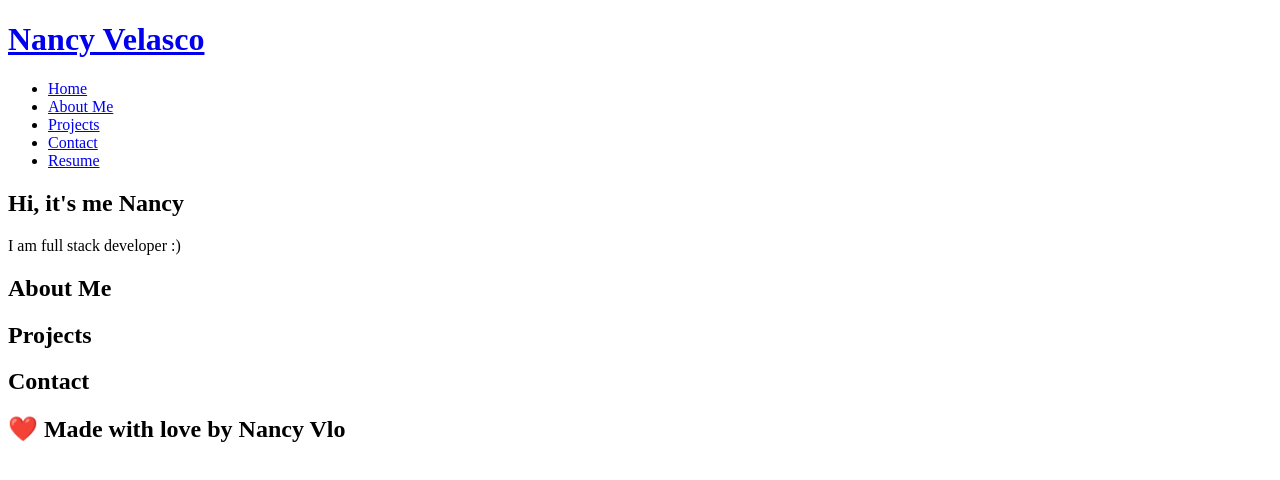
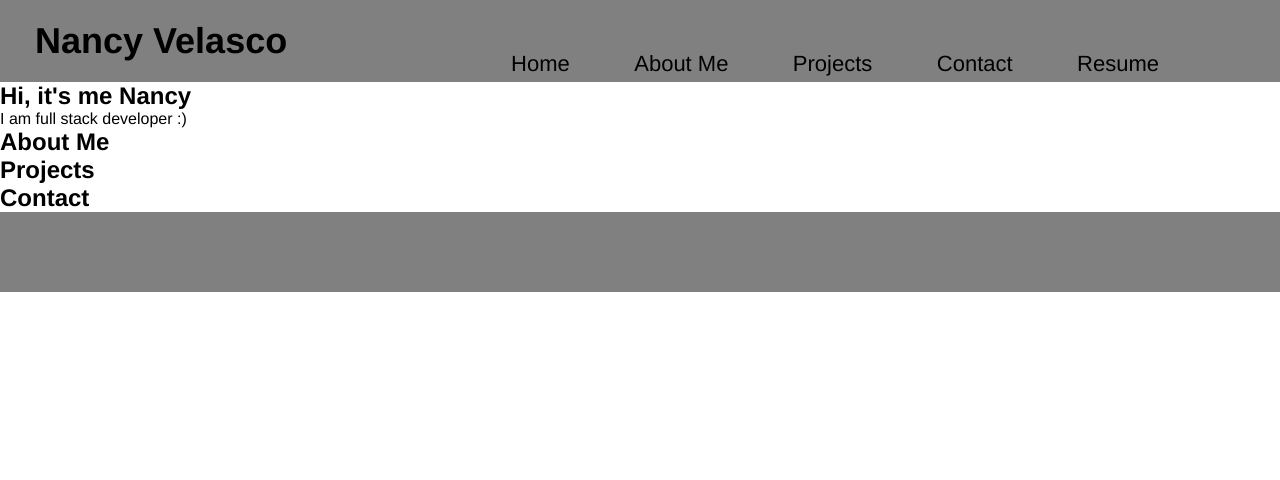
Before and after one commit to nancyvlo/nvlo-port, a plain HTML site: page index.html in a window 1280 px wide. Drawn offline with Linux system fonts and the light colour scheme.

Commit message:
header css

```diff
--- a/assets/css/#style.css
+++ /dev/null
@@ -1,16 +0,0 @@
-* {
-    box-sizing: border-box;
-    margin: 0;
-    padding: 0;
-}
-
-header {
-padding: 20px 35px;
-display: flex;
-}
-
-header h1 {
-    font-weight: bold;
-    margin: 0;
-    font-size: 36px;
-}
--- /dev/null
+++ b/assets/css/style.css
@@ -0,0 +1,80 @@
+* {
+
+    margin: 0;
+    padding: 0;
+    box-sizing: border-box;
+  }
+
+  body {
+    color:black;
+    font-family: Helvetica, Arial, sans-serif;
+  }
+
+  header {
+    padding: 20px 35px;
+    background-color: grey;
+  }
+
+  header h1 {
+    font-weight: bold;
+    font-size: 36px;
+    color: black;
+    margin: 0;
+    display: inline;
+
+  }
+  header a {
+    text-decoration: none;
+    color: black;
+  }
+
+  header nav {
+    float: right;
+    margin: 7px 0;
+  }
+
+  header nav ul li {
+    display: inline;
+  }
+
+  header nav ul li a {
+    margin: 0 30px;
+    font-weight: lighter;
+    font-size: 22px;
+  }
+
+  nav {
+    position: sticky;
+    top: 0;
+    left: 0;
+    z-index: 1;
+    display: flex;
+    align-items: center;
+    justify-content: space-between;
+    padding: 1.5rem 3.5rem;
+
+
+  }
+
+  footer {
+    background: grey;
+    width: 100%;
+    padding: 40px 35px;
+  }
+
+  footer h2 {
+    display: inline;
+    color: navy;
+    font-size: 30px;
+    margin: 0;
+  }
+
+  footer div {
+    float: right;
+    line-height: 1.5;
+    text-align: right;
+  }
+
+  footer a {
+    color: black;
+  }
--- a/index.html
+++ b/index.html
@@ -1,25 +1,32 @@
 <!DOCTYPE html>
 <html lang="en">
+
 <head>
-        <meta name="viewport" content="width=device-width, initial-scale=1.0" />
     <meta charset="UTF-8" />
-        <link rel="stylesheet" href="./assets/css/style.css">
-        <title>Portfolio</title>
+    <title>Nancy Velasco</title>
+    <link rel="stylesheet" href="./assets/css/style.css" />
 </head>
 
 <body>
 
+    <!-- nav bar -->
     <header>
         <h1>
-                <a href="/">Nancy Velasco</a>
+            <a href="/">
+            Nancy Velasco
+            </a>
         </h1>
-        <!-- nav bar -->
+
         <nav>
         <ul>
             <li><a href="#Home">Home</a></li>
+
             <li><a href="#About-Me">About Me</a></li>
+
             <li><a href="#Work">Projects</a></li>
+
             <li><a href="#Contact">Contact</a></li>
+
             <li><a href="#Resume">Resume</a></li>
         </ul>
         </nav>
@@ -56,7 +63,7 @@
 
     <!-- footer section -->
     <footer>
-            <h2>❤️ Made with love by Nancy Vlo</h2>
+        <h2></h2>
     </footer>
 
 </body>
```
Lines whose indentation alone changed are shown as unchanged.
